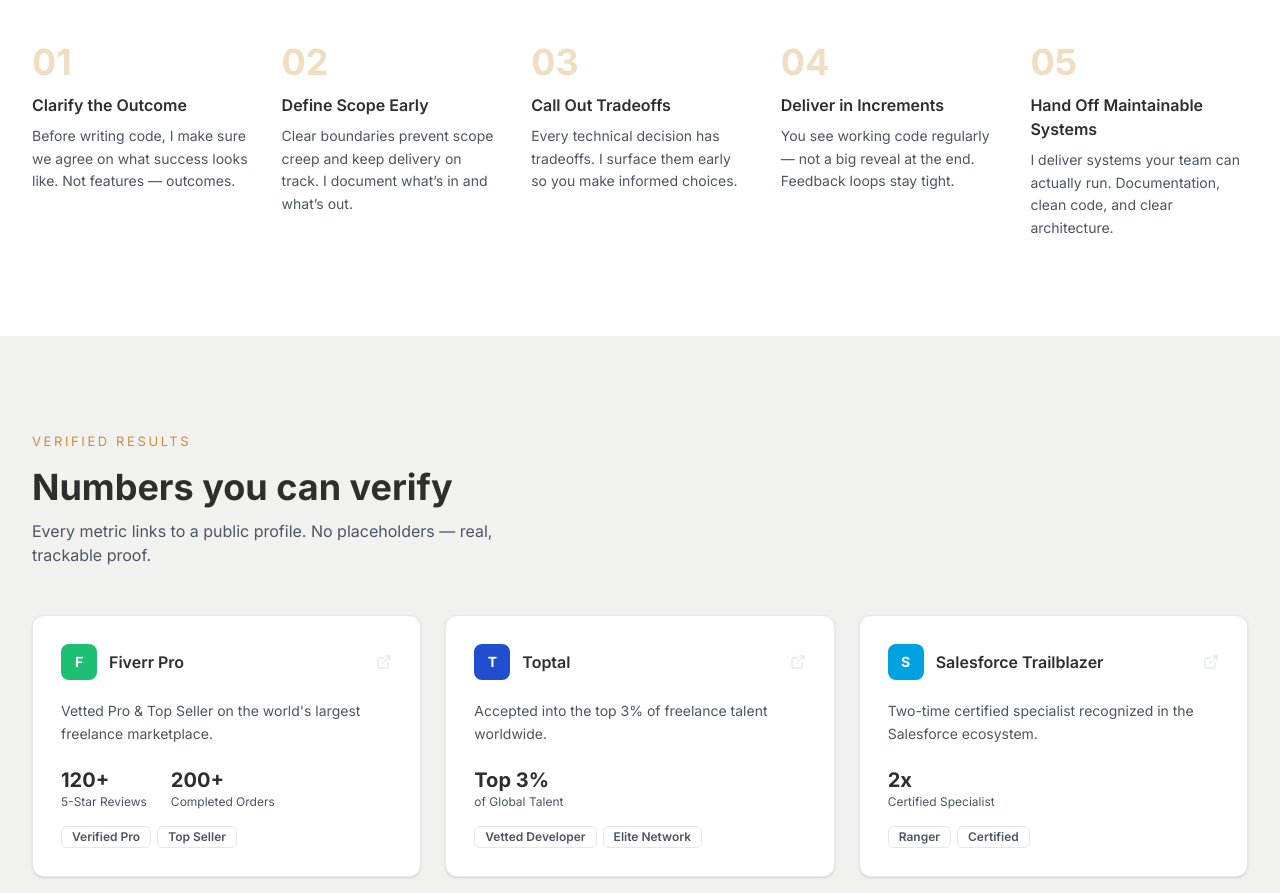
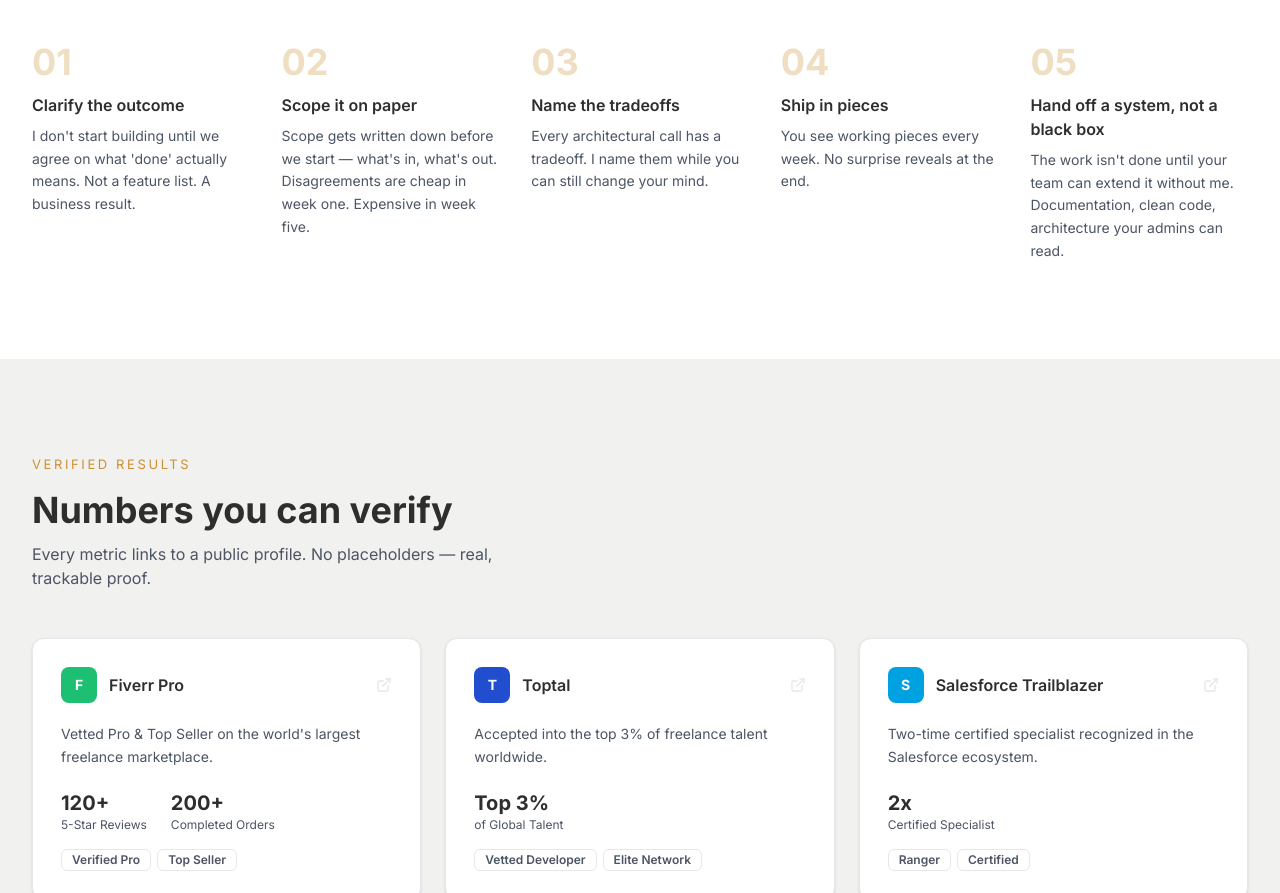
Before and after one commit to ErickSixto/ErickSixto.github.io, a React (Create React App) app: page / in a window 1280 px wide. Shown: the part 3360-4253 px from the top of the page. Built offline with nearby package versions, Linux system fonts and the light colour scheme.

Commit message:
copy: rewrite processSteps — break symmetric cadence, add opinions

```diff
--- a/src/data/mock.js
+++ b/src/data/mock.js
@@ -302,11 +302,11 @@ export const experience = [
 ];
 
 export const processSteps = [
-  { step: "01", title: "Clarify the Outcome", description: "Before writing code, I make sure we agree on what success looks like. Not features — outcomes." },
-  { step: "02", title: "Define Scope Early", description: "Clear boundaries prevent scope creep and keep delivery on track. I document what\u2019s in and what\u2019s out." },
-  { step: "03", title: "Call Out Tradeoffs", description: "Every technical decision has tradeoffs. I surface them early so you make informed choices." },
-  { step: "04", title: "Deliver in Increments", description: "You see working code regularly — not a big reveal at the end. Feedback loops stay tight." },
-  { step: "05", title: "Hand Off Maintainable Systems", description: "I deliver systems your team can actually run. Documentation, clean code, and clear architecture." },
+  { step: "01", title: "Clarify the outcome", description: "I don't start building until we agree on what 'done' actually means. Not a feature list. A business result." },
+  { step: "02", title: "Scope it on paper", description: "Scope gets written down before we start — what's in, what's out. Disagreements are cheap in week one. Expensive in week five." },
+  { step: "03", title: "Name the tradeoffs", description: "Every architectural call has a tradeoff. I name them while you can still change your mind." },
+  { step: "04", title: "Ship in pieces", description: "You see working pieces every week. No surprise reveals at the end." },
+  { step: "05", title: "Hand off a system, not a black box", description: "The work isn't done until your team can extend it without me. Documentation, clean code, architecture your admins can read." },
 ];
 
 export const testimonials = [
```
